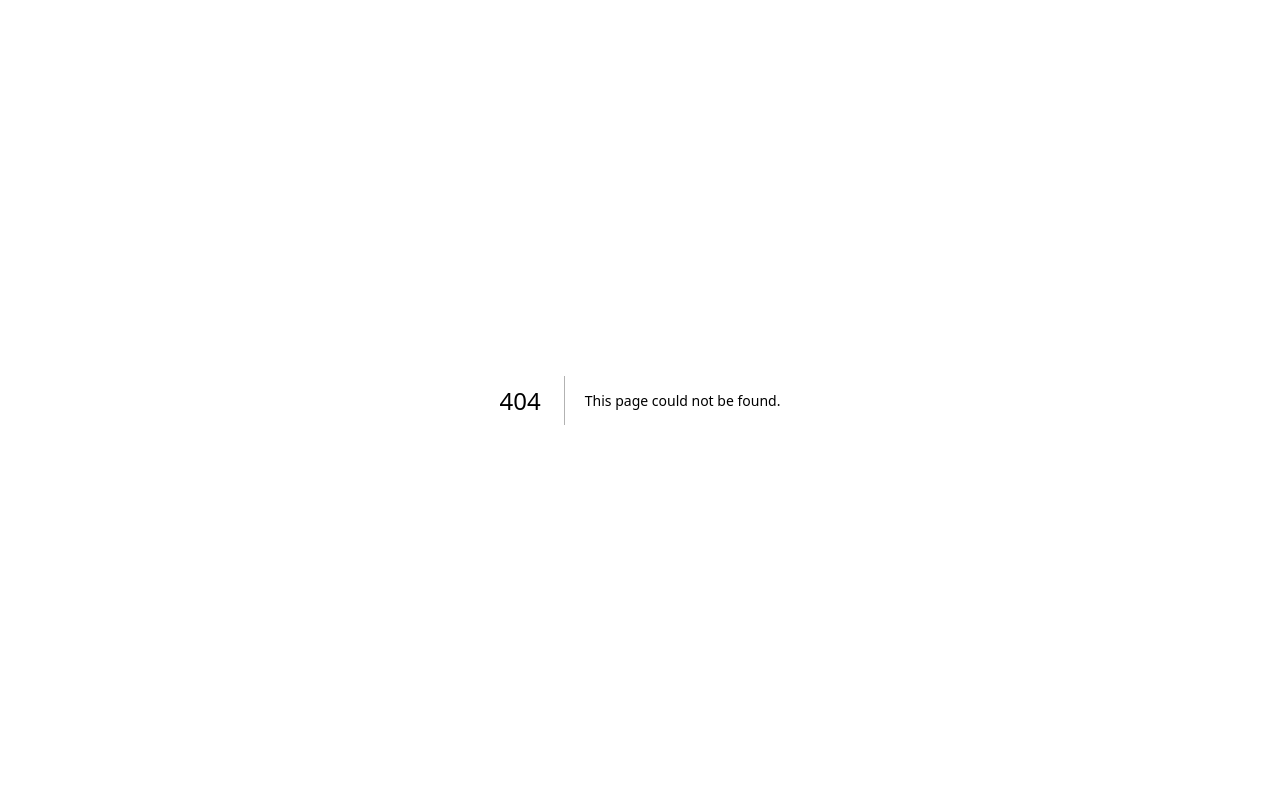
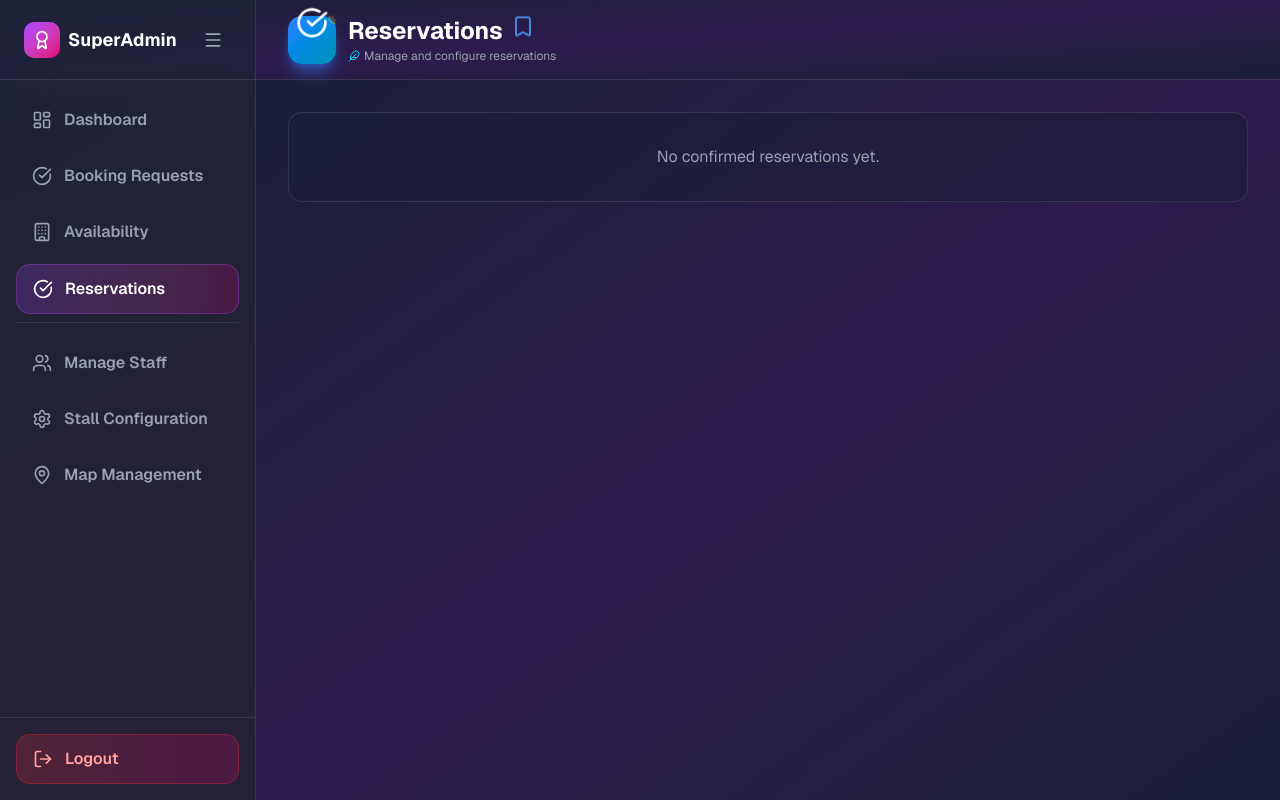
Before and after one commit to Final-Year-Group-Projects-FOE-UOR/Book-Fair-Reservation-System---Frontend, a Next.js app: page /admin/reservations in a window 1280 px wide. Before the commit this address had no page. Built offline with nearby package versions, Linux system fonts and the light colour scheme.

Commit message:
reservations section UI added

```diff
--- a/src/app/admin/(main)/layout.tsx
+++ b/src/app/admin/(main)/layout.tsx
@@ -6,7 +6,7 @@ import AdminSidebar from "@/components/admin/sidebar";
 import { Suspense, useEffect, useState } from "react";
 import { usePathname } from "next/navigation";
 import AnimatedHeader from "@/components/common/headers/AnimatedHeader";
-import { LayoutDashboard, MapPin, Settings, Users } from "lucide-react";
+import { CheckCircle, LayoutDashboard, MapPin, Settings, Users } from "lucide-react";
 
 const headerContent: Record<string, React.ReactNode> = {
   dashboard: (
@@ -48,6 +48,15 @@ const headerContent: Record<string, React.ReactNode> = {
       description="Manage and configure staff accounts"
     />
   ),
+  reservations: (
+    <AnimatedHeader
+      icon={
+        <CheckCircle className="w-8 h-8 text-white animate-floating-book" />
+      }
+      title="Reservations"
+      description="Manage and configure reservations"
+    />
+  ),
 };
 
 export default function AdminLayout({
@@ -70,6 +79,8 @@ export default function AdminLayout({
       return "mapManagement";
     } else if (segment === "manage-staff") {
       return "manageStaff";
+    } else if (segment === "reservations") {
+      return "reservations";
     } else {
       return "dashboard";
     }
--- /dev/null
+++ b/src/app/admin/(main)/reservations/page.tsx
@@ -0,0 +1,11 @@
+"use client";
+
+import Reservations from "@/components/admin/reservations";
+import dynamic from "next/dynamic";
+
+const ReservationsPage = dynamic(
+  () => Promise.resolve(Reservations),
+  { ssr: false }
+);
+
+export default ReservationsPage
--- /dev/null
+++ b/src/components/admin/reservations/ReservationCard.tsx
@@ -0,0 +1,33 @@
+import React from 'react'
+import { Stall } from './types'
+
+const ReservationCard = ({stall}: {stall: Stall}) => {
+  return (
+    <div
+      key={stall.id}
+      className="bg-[#1a1f37]/50 border border-green-500/40 rounded-xl p-4 sm:p-6"
+    >
+      <div className="flex justify-between items-start">
+        <div>
+          <div className="text-xl font-bold text-white">{stall.id}</div>
+          <div className="text-xs text-gray-400">Size: {stall.size}</div>
+          <div className="mt-2 text-sm text-gray-300 font-semibold">
+            {stall.businessName}
+          </div>
+          <div className="text-xs text-gray-400">{stall.email}</div>
+        </div>
+        <span className="text-xs bg-green-500/30 text-green-300 px-2 py-1 rounded-full font-semibold">
+          {stall.reserved ? "Reserved" : stall.pending ? "Pending" : "Available"}
+        </span>
+      </div>
+      <div className="text-xs text-gray-400 mt-3">
+        Approved:{" "}
+        {stall.approvedDate
+          ? new Date(stall.approvedDate).toLocaleString()
+          : "—"}
+      </div>
+    </div>
+  );
+}
+
+export default ReservationCard
--- a/src/components/admin/reservations/index.tsx
+++ b/src/components/admin/reservations/index.tsx
@@ -1,9 +1,32 @@
-import React from 'react'
+"use client";
 
-const Reeservations = () => {
+import React, { useState } from 'react'
+import { Stall } from './types';
+import ReservationCard from './ReservationCard';
+
+const Reservations = () => {
+ const [stalls, setStalls] = useState<Stall[]>(() => {
+  const savedStalls = localStorage.getItem("tradeHallStalls");
+  return savedStalls ? JSON.parse(savedStalls) : [];
+ });
+ const reservedStalls = stalls.filter((s) => s.reserved && !s.pending);
   return (
-    <div>Reeservations</div>
-  )
+    <div
+      className={`min-h-[calc(100vh-80px)] bg-linear-to-br w-full font-geist-sans from-[#1a1f37] via-[#2d1b4e] to-[#1a1f37] p-8 opacity-100 relative overflow-hidden`}
+    >
+      {reservedStalls.length === 0 ? (
+        <div className="bg-[#1a1f37]/50 border border-white/10 rounded-xl p-8 text-center text-gray-400">
+          No confirmed reservations yet.
+        </div>
+      ) : (
+        <div className="grid grid-cols-1 sm:grid-cols-2 lg:grid-cols-3 gap-4 sm:gap-5">
+          {reservedStalls.map((stall) => (
+            <ReservationCard key={stall.id} stall={stall} />
+          ))}
+        </div>
+      )}
+    </div>
+  );
 }
 
-export default Reeservations
+export default Reservations
--- /dev/null
+++ b/src/components/admin/reservations/types.ts
@@ -0,0 +1,9 @@
+export type Stall = {
+  id: string;
+  size: "small" | "medium" | "large";
+  reserved: boolean;
+  pending: boolean;
+  businessName: string;
+  email: string;
+  approvedDate?: string;
+}
```
